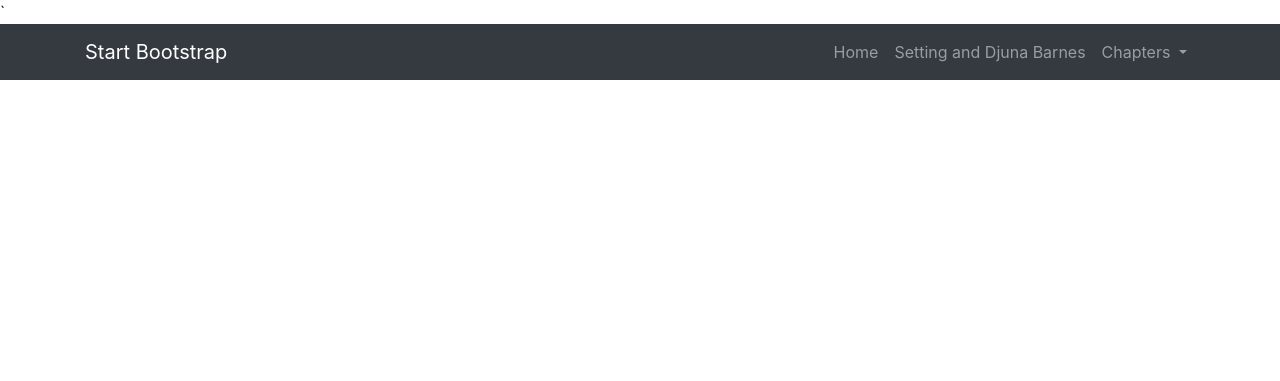
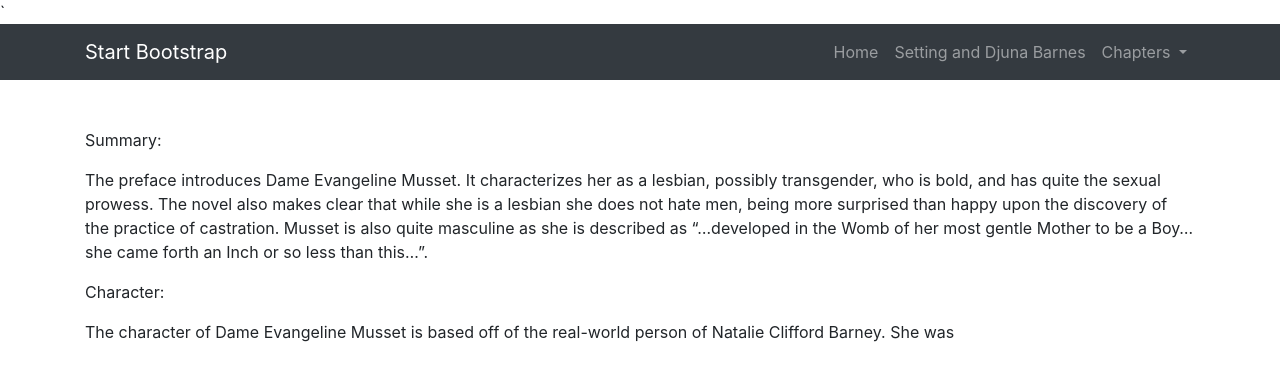
Before and after one commit to ns5ub/LadiesAlmanackGloss, a Jekyll site: the page built from _chapters/preface.md, in a window 1280 px wide. Shown: the top 381 px of the page. Built offline with Jekyll 4.4.1, drawn with Linux system fonts in a browser that asks for light colours; nearby versions of some CDN libraries; library files that are not in the unit come from our copies.

Commit message:
Update preface.md

```diff
--- a/_chapters/preface.md
+++ b/_chapters/preface.md
@@ -3,3 +3,11 @@ title: Preface
 layout: template
 filename: _chapters/preface.html
 ---
+
+Summary:
+
+The preface introduces Dame Evangeline Musset. It characterizes her as a lesbian, possibly transgender, who is bold, and has quite the sexual prowess. The novel also makes clear that while she is a lesbian she does not hate men, being more surprised than happy upon the discovery of the practice of castration. Musset is also quite masculine as she is described as "...developed in the Womb of her most gentle Mother to be a Boy... she came forth an Inch or so less than this...".
+
+Character:
+
+The character of Dame Evangeline Musset is based off of the real-world person of Natalie Clifford Barney. She was
```
